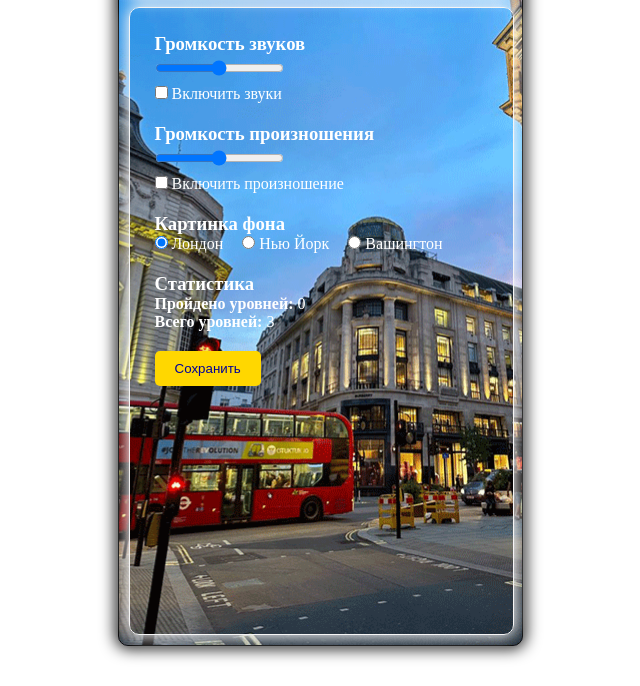
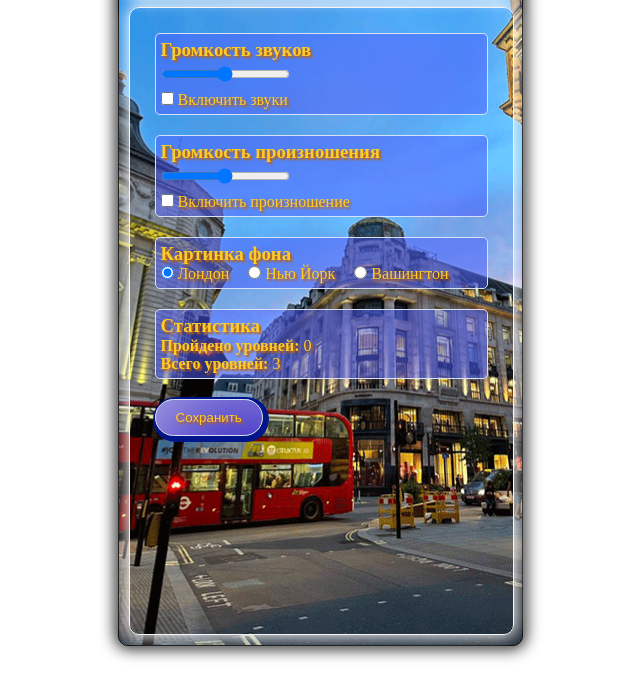
Before and after one commit to arefinnick/word-learning-game, a website: page settings.html in a window 1280 px wide. Shown: the part 114-800 px from the top of the page, without its empty margins (320-960 px from the left). Drawn offline with Linux system fonts and the light colour scheme.

Commit message:
Удалён скрипт ориентации приложения

```diff
--- a/assets/style.css
+++ b/assets/style.css
@@ -77,33 +77,23 @@ body {
 	margin: 10px auto;
     padding: 10px;
 	/* border-radius: 10px; */
-	border: 1px solid whitesmoke;
+	/* border: 1px solid whitesmoke; */
 }
 .cont6 {
     display: grid;
 	grid-template-columns: auto auto auto;
-    /* justify-content: center; */
 	min-width: 90%;
 	margin: 10px auto;
     padding: 5px;
-	/* border-radius: 10px; */
-	/* border: 1px solid whitesmoke; */
     background: rgba(78, 95, 255, 0.5);
 	border: 1px solid #d7e2f8;
 	border-radius: 5px;
-	box-shadow: 2px 2px 0 4px rgb(1, 21, 138, 0.5);
 }
 .cont7 {
     display: grid;
 	grid-template-columns: auto auto;
-	/* display: flex; */
 	justify-content: space-around;
-	/* text-align: center; */
-	/* min-width: 100%; */
-	/* margin: 10px auto; */
-    /* padding: 10px; */
-	/* border-radius: 10px; */
-	border: 1px solid whitesmoke;
+	/* border: 1px solid whitesmoke; */
 }
 
 .items1, .items3 {
@@ -117,7 +107,6 @@ body {
 	background: rgba(78, 95, 255, 0.5);
 	border: 1px solid #d7e2f8;
 	border-radius: 5px;
-	box-shadow: 2px 2px 0 4px rgb(1, 21, 138, 0.5);
 }
 .tema {
     grid-column: 1 / span2;
@@ -263,8 +252,8 @@ button {
 }
 
 /* Эффект наведения для активных кнопок */
+#save-settings:hover,
 .cell:hover {
-    background-color: rgba(255, 255, 255, 0.1);
     transform: scale(1.05);
     transition: all 0.2s ease;
 }
@@ -332,14 +321,21 @@ button {
 
 .setting-block {
     margin-bottom: 20px;
+    padding: 5px;
+    color: #ffcc26;
+	font-family: 'Times New Roman', Times, serif;
+	text-shadow: 2px 2px 2px rgb(192, 97, 2);
+    background: rgba(78, 95, 255, 0.5);
+	border: 1px solid #d7e2f8;
+	border-radius: 5px;
 }
 
 .slider-container {
     margin: 5px 0;
 }
-#sound-volume,
+#soundVolume,
 #sound-toggle,
-#voice-volume,
+#voiceVolume,
 #voice-toggle,
 .bg-color {
 	cursor: pointer;
@@ -350,24 +346,27 @@ button {
 }
 
 #save-settings {
-    background-color: gold;
-    color: #000099;
-    border: none;
+    color: #ffcc26;
+	text-shadow: 2px 2px 2px rgb(192, 97, 2);
     padding: 10px 20px;
     border-radius: 5px;
+    background-image: url(./images/key.png);
+	border: 1px solid #d7e2f8;
+	border-radius: 50px;
+	box-shadow: 2px 2px 0 4px rgb(1, 21, 138);
     cursor: pointer;
 }
 
 /* Адаптивный дизайн */
 /*  портретный вид */
-@media (orientation: landscape) {
+/* @media (orientation: landscape) {
   .game-container {
     transform: rotate(-90deg);
     transform-origin: left top;
     width: 100vh;
     height: 100vw;
   }
-}
+} */
 /* Для планшетов (768px и выше) */
 /* @media (min-width: 768px) {
     .cont1 {
--- a/settings.html
+++ b/settings.html
@@ -118,6 +118,5 @@
 				});
 			});
 		</script>
-		<script src="./js/orientation.js"></script>
     </body>
 </html>
```
Also changed, not shown: about.html (+0 -2 lines), index.html (+0 -2 lines), level.html (+0 -1 lines).
